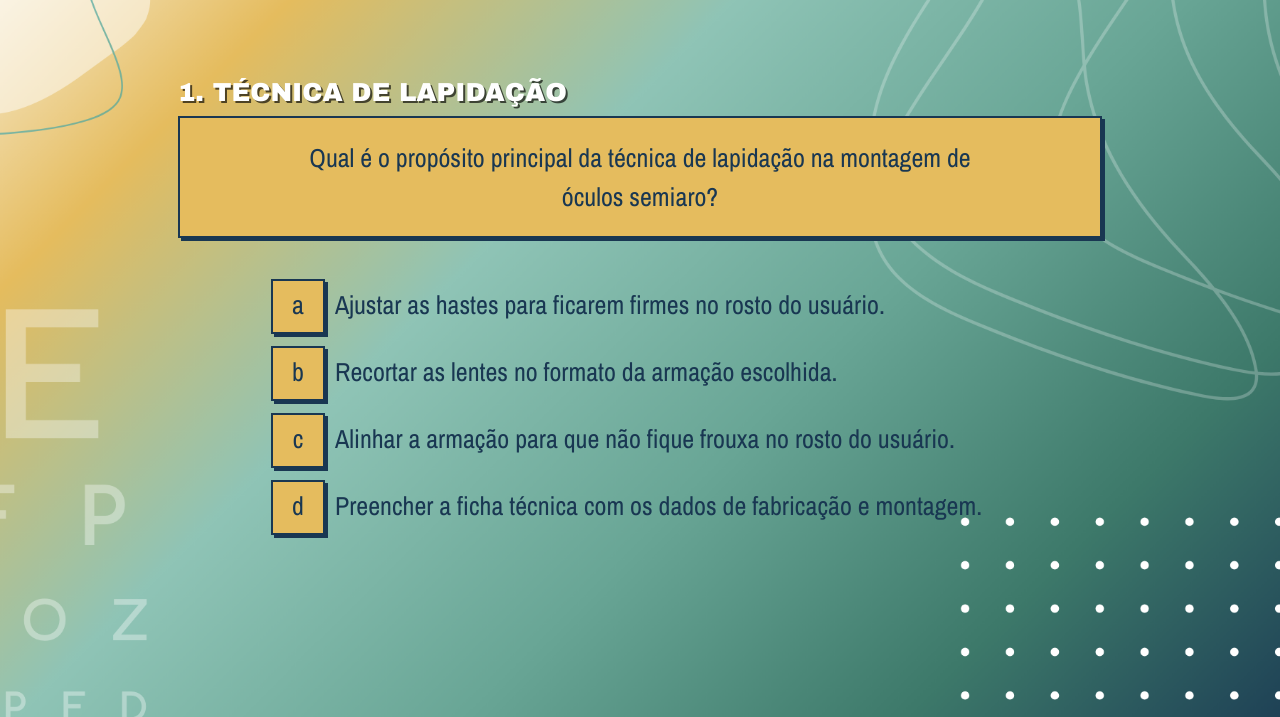
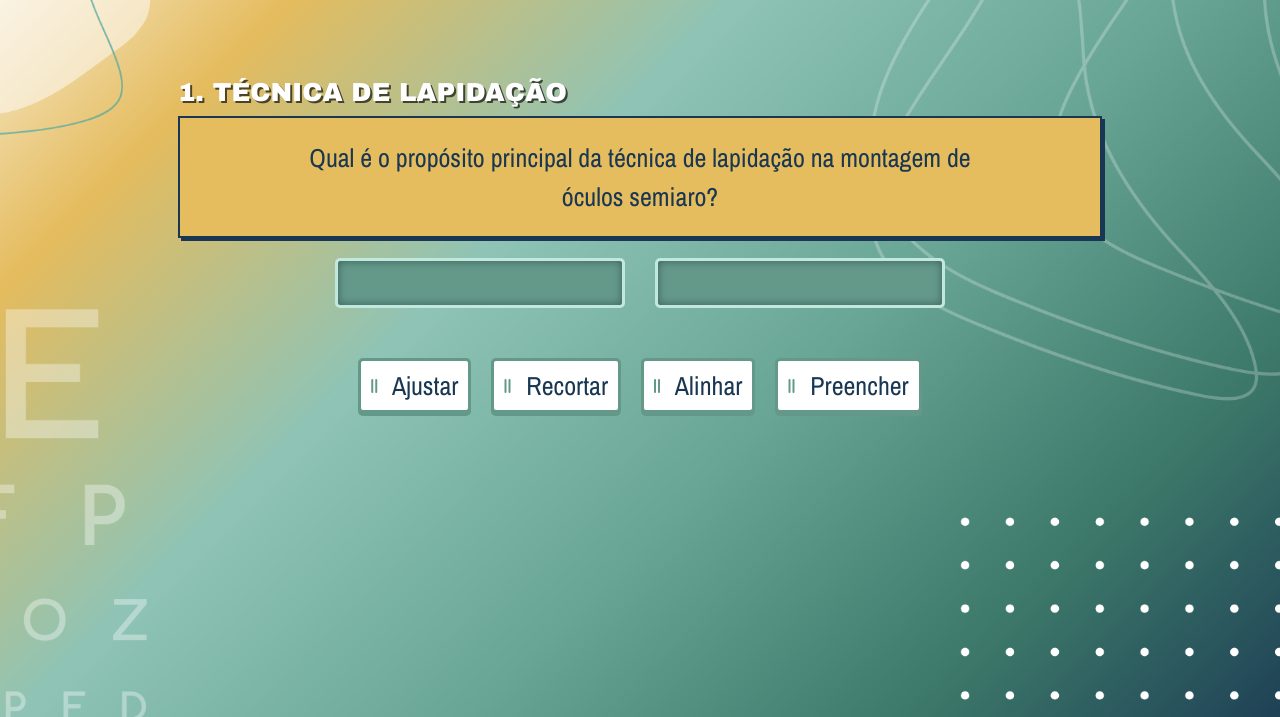
Before and after one commit to ObjetosGETE/quizted2.0, a plain HTML site: page index.html in a window 1280 px wide. Shown: the part 83-800 px from the top of the page. Drawn offline with nearby package versions, Linux system fonts and the light colour scheme.

Commit message:
Alterações

```diff
--- a/css/layout.css
+++ b/css/layout.css
@@ -205,6 +205,80 @@ header.senac {
     display: block;
     padding-top: 30px;
   }
+
+  .containers.d-flex {
+    flex-direction: row;
+    flex-wrap: nowrap;
+    justify-content: space-between;
+    align-items: stretch;
+    margin-top: 20px;
+    max-width: 640px;
+    width: 100%;
+    margin-left: auto;
+    margin-right: auto;
+  }
+  .containers > .container {
+    width: 100%;
+    padding: 0 15px;
+  }
+
+  .container-alvo {
+    width: 100%;
+    background-color: #64998a;
+    padding: 10px;
+    border-radius: 5px;
+    box-shadow: inset 0 0 8px #3b5e54;
+    border: 3px solid #c0e8dc;
+    position: relative;
+  }
+  .container-alvo::before {
+    content: "Coloque a resposta aqui";
+    text-align: center;
+    pointer-events: none;
+    touch-action: none;
+    font-size: 16px;
+    display: block;
+    width: 100%;
+    color: #33333300;
+  }
+  .container-alvo:hover {
+    border-color: #333;
+  }
+  .container-alvo:hover::before {
+    color: #b6dad0;
+  }
+  .respostas.dragindrop {
+    text-align: center;
+  }
+  .respostas.dragindrop button.bto .fa-solid {
+    color: #64998a;
+    margin-right: 10px;
+    font-size: 16px;
+    top: -3px;
+    position: relative;
+  }
+  .respostas.dragindrop button.bto {
+    display: inline !important;
+    width: auto;
+    padding: 5px 10px;
+    border-radius: 5px;
+    background-color: white;
+    margin:10px;
+    border: 3px solid #64998a;
+    box-shadow: 0 3px 0 #64998a;
+  }
+  .respostas.dragindrop button.bto::before {
+    content: unset;
+    width: unset;
+    height: unset;
+    text-align: unset;
+    display: unset;
+    border: unset;
+    background-color: unset;
+    padding: unset;
+    margin-right: unset;
+    box-shadow: unset;
+  }
   @media screen and (max-width:1000px){
     #nome-curso.titulo-longo{
     width:70%;
--- a/js/perguntas.js
+++ b/js/perguntas.js
@@ -12,34 +12,34 @@ var estruturageral = {
     },
     config: {
         acertos_para_vitoria: 0, // 0 = >50% de acertos.
-        globalType: "quiz" // caso o type não seja definido nas perguntas
+        globalType: "quiz" // caso as perguntas não possuam type, será definido um padrão. (globalType = "") = "quiz"
     }
 }
 var perguntas = [
     {
-        type: "quiz",
+        type: "dragindrop",
         titulo: "1. Técnica de lapidação",
         pergunta: "Qual é o propósito principal da técnica de lapidação na montagem de óculos semiaro?",
         respostas: [
             {
                 botao: "a",
                 validacao: false,
-                texto: "Ajustar as hastes para ficarem firmes no rosto do usuário."
+                texto: "Ajustar"
             },
             {
                 botao: "b",
                 validacao: true,
-                texto: "Recortar as lentes no formato da armação escolhida."
+                texto: "Recortar"
             },
             {
                 botao: "c",
-                validacao: false,
-                texto: "Alinhar a armação para que não fique frouxa no rosto do usuário."
+                validacao: true,
+                texto: "Alinhar"
             },
             {
                 botao: "d",
                 validacao: false,
-                texto: "Preencher a ficha técnica com os dados de fabricação e montagem."
+                texto: "Preencher"
             },
         ],
         feedbacks: {
--- a/js/quiz.js
+++ b/js/quiz.js
@@ -58,13 +58,36 @@ let cont_perguntas = function(){
     nro_perguntas = perguntas.length;
     return nro_perguntas;
 }
+let destino = "#top-slides";
 
 // função para criação dos templates
 // usados no quiz
 // por exemplo, slides com perguntas e respostas
 // e onde eles devem ser inseridos
-let template = function (i){
-    destino = "#top-slides";
+let templates = function (i){
+
+    let type = perguntas[i].type;
+    if(type === undefined){
+        type = estruturageral.config.globalType;
+    }
+
+    type.toLowerCase;
+
+    switch(type){
+        case "dragindrop":
+            templateDragInDrop(i);
+            break
+
+        case "quiz":
+        default:
+            templateQuiz(i);
+            break;
+
+    }
+
+}
+
+let templateQuiz = function (i){
     let topSlidePai = $("<div></div>");
     if(i > 0){
         topSlidePai.css("display", "none");
@@ -89,11 +112,61 @@ let template = function (i){
     let respostas = $("<div></div>");
     respostas.addClass("respostas");
     let nro_respostas = perguntas[i].respostas.length;
-    console.log(nro_respostas)
+
     for(a = 0; a <= nro_respostas-1; a++){
         respostas.append('<button data-resp="' + a + '" type="button" data-label="'+ perguntas[i].respostas[a].botao +'" class="bto">'+ perguntas[i].respostas[a].texto +'</button>')
-        console.warn("Entrou", a, i)
+
     }
+    topSlidePai.append(respostas);
+
+    $(destino).append(topSlidePai);
+}
+
+let templateDragInDrop = function (i){
+    let topSlidePai = $("<div></div>");
+    if(i > 0){
+        topSlidePai.css("display", "none");
+    }
+    topSlidePai.addClass("top-slide");
+
+    let titulo = $("<div></div>");
+    titulo.addClass("titulo");
+    titulo.html("<h2>"+ perguntas[i].titulo +"</h2>");
+    topSlidePai.append(titulo);
+
+    let pergunta = $("<div></div>");
+    pergunta.addClass("pergunta");
+    pergunta.attr("id", "pergunta" + i);
+
+    let txt = $("<div></div>");
+    txt.addClass("txt")
+    txt.append("<p>" + perguntas[i].pergunta + "</p>");
+    pergunta.append(txt);
+    topSlidePai.append(pergunta);
+
+
+    let container = $("<div></div>");
+    container.addClass("containers");
+    container.addClass("d-flex");
+    // let respostas_certas = 0;
+    perguntas[i].respostas.forEach((alternativas, index) => {
+        if(alternativas.validacao === true){
+            container.append('<div class="container" id="container-alvo-'+index+'"><div class="container-alvo"></div></div>');
+        }
+    });
+    topSlidePai.append(container);
+
+
+    let respostas = $("<div></div>");
+    respostas.addClass("respostas");
+    respostas.addClass("dragindrop");
+
+    let nro_respostas = perguntas[i].respostas.length;
+    for(a = 0; a <= nro_respostas-1; a++){
+        respostas.append('<button data-resp="' + a + '" type="button" data-label="'+ perguntas[i].respostas[a].botao +'" class="bto"><i class="fa-solid fa-grip-lines-vertical"></i> '+ perguntas[i].respostas[a].texto +'</button>')
+
+    }
+
     topSlidePai.append(respostas);
 
     $(destino).append(topSlidePai);
@@ -101,7 +174,7 @@ let template = function (i){
 
 let montar_slides = function (){
     for(i=0; i <= nro_perguntas-1; i++){
-        template(i);
+        templates(i);
     }
 
 }
```
